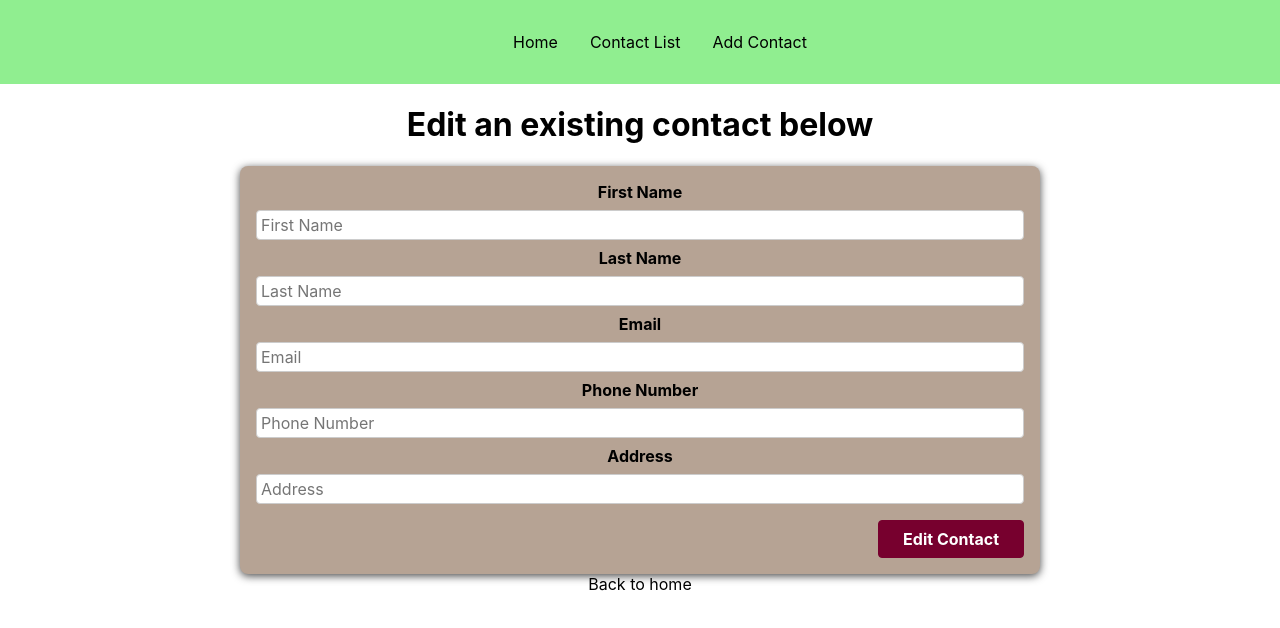
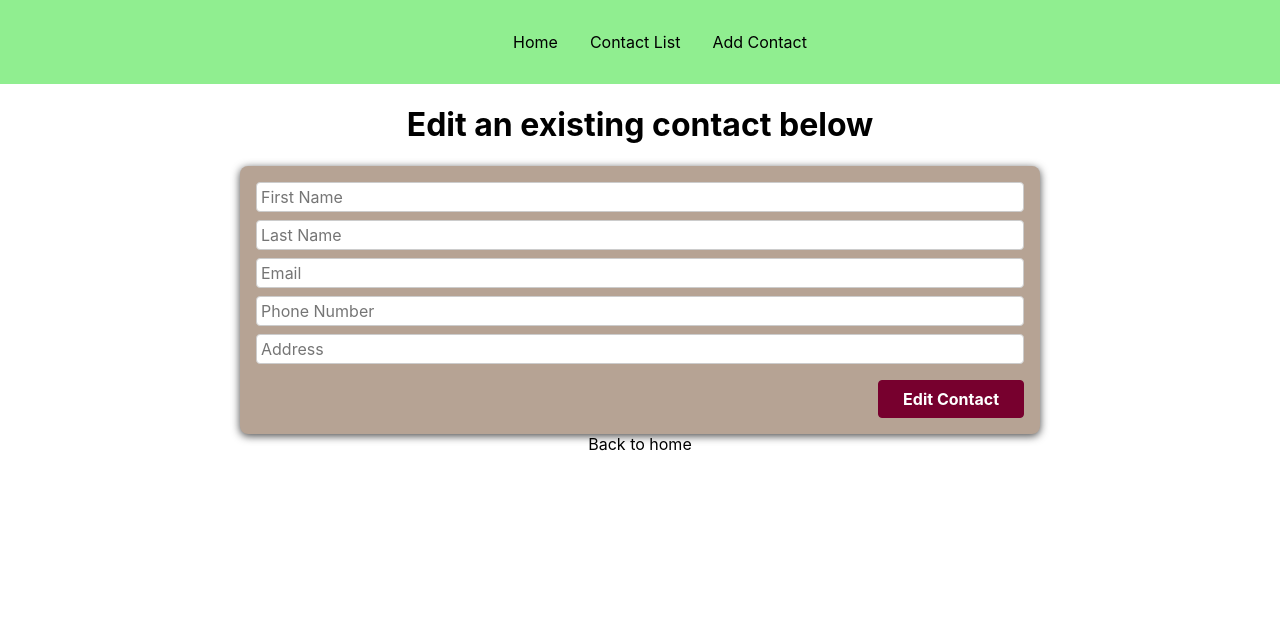
Before and after one commit to vineeth2/contact-list-app, a Next.js app: page /edit-contact in a window 1280 px wide. Shown: the top 628 px of the page. Built offline with nearby package versions, Linux system fonts and the light colour scheme.

Commit message:
made edit contact form consistent with add contact form, deleted unnecessary files, and added titles to every page

```diff
--- a/components/EditContactForm.js
+++ b/components/EditContactForm.js
@@ -1,6 +1,6 @@
 import { useRef } from 'react';
 import Card from './card/Card';
-import classes from './EditContactForm.module.css';
+import classes from './NewContactForm.module.css';
 //import { numericInput, enforceFormat, validatePhone } from './FormValidation';
 import React, { useState, useEffect } from 'react';
 //import React from 'react';
@@ -12,7 +12,8 @@ function EditContactForm(props) {
     const emailRef = useRef();
     const phoneRef = useRef();
     const addressRef = useRef();
-    const [emailValid, setEmailValid] = useState(true)
+    const [emailValid, setEmailValid] = useState(true);
+    const [phoneValid, setPhoneValid] = useState(true);
 
     function submitHandler(event) {
         event.preventDefault();
@@ -41,35 +42,90 @@ function EditContactForm(props) {
         } else {
             setEmailValid(false);
         }
+    }
 
+    function checkPhone(event) {                //Checks to see if the phone is actually a number.
+        const phone = phoneRef.current.value;
+        if (Number.isInteger(parseInt(phone))) {
+            if (phone.length == 10) {
+                phoneRef.current.value = formatPhone(phone);
+                setPhoneValid(true);
+            }
+        } else if (!Number.isInteger(parseInt(phone))) {
+            console.log("Not integer!");
+            setPhoneValid(false);
+        } else {
+            setPhoneValid(true);
+        }
     }
+
+    function formatPhone(phoneNumber) {         //formats United States phone numbers.
+        var formattedNumber = "";
+        const areaCode = phoneNumber.substring(0,3);
+        const middle = phoneNumber.substring(3,6);
+        const ending = phoneNumber.substring(6,10);
+
+        formattedNumber = '(' + areaCode + ') ' + middle + ' - ' + ending;
+
+        return formattedNumber;
+    }
+
     return (
         <Card>
           <form className={classes.form} onSubmit={submitHandler}>
             <div className={classes.control}>
-              <label htmlFor='fname'>First Name</label>
-              <input type='text' placeholder="First Name" required id='fname' ref={fnameRef} />
+              <input
+                type='text'
+                placeholder="First Name"    //First Name
+                required id='fname'
+                ref={fnameRef} />
             </div>
+
             <div className={classes.control}>
-              <label htmlFor='lname'>Last Name</label>
-              <input type='text' placeholder="Last Name" required id='lname' ref={lnameRef} />
+              <input
+                type='text'
+                placeholder="Last Name"     //Last Name
+                required id='lname'
+                ref={lnameRef} />
             </div>
+
             <div className={classes.control}>
-              <label htmlFor='email'>Email</label>
-              <input type='text' placeholder="Email" required id='email' ref={emailRef} onChange={checkEmail}/>
-              { emailValid ? null : (<Alert color="warning">
-                <span className="alert-icon"><i class="ni ni-like-2"></i></span>
-                <span className="alert-text"><strong>Please Enter a Valid Email.</strong></span>
-              </Alert>) }
+              <input
+                type='text'
+                placeholder="Email"         //Email Address
+                required id='email'
+                ref={emailRef}
+                onChange={checkEmail} />
+
+              { emailValid ? null
+                           : (<Alert color="warning">
+                                <span className="alert-icon"><i class="ni ni-like-2"></i></span>
+                                <span className="alert-text"><strong>Please Enter a Valid Email.</strong></span>
+                              </Alert>) }
             </div>
+
             <div className={classes.control}>
-                <label htmlFor='phone'>Phone Number</label>
-                <input type='number' placeholder="Phone Number" required id='phone' maxLength='16' ref={phoneRef} />
+              <input
+                type='text'
+                placeholder="Phone Number"  //Phone Number
+                required id='phone'
+                ref={phoneRef}
+                onChange={checkPhone} />
+              { phoneValid ? null
+                           : (<Alert color="warning">
+                                <span className="alert-icon"><i class="ni ni-like-2"></i></span>
+                                <span className="alert-text"><strong>Please Enter a Valid Number.</strong></span>
+                              </Alert>)}
             </div>
+
             <div className={classes.control}>
-              <label htmlFor='address'>Address</label>
-              <input type='text' placeholder="Address" required id='address' ref={addressRef} />
+              <input
+                type='text'
+                placeholder="Address"       //Home Address
+                required id='address'
+                ref={addressRef} />
             </div>
+
             <div className={classes.actions}>
               <button>Edit Contact</button>
             </div>
--- a/components/EditContactForm.module.css
+++ /dev/null
@@ -1,45 +0,0 @@
-.form {
-    padding: 1rem;
-}
-
-.control {
-margin-bottom: 0.5rem;
-}
-
-.control label {
-display: block;
-font-weight: bold;
-margin-bottom: 0.5rem;
-}
-
-.control input,
-.control textarea {
-display: block;
-font: inherit;
-border-radius: 4px;
-border: 1px solid #ccc;
-padding: 0.25rem;
-width: 100%;
-}
-
-.actions {
-margin-top: 1rem;
-text-align: right;
-}
-
-.actions button {
-font: inherit;
-cursor: pointer;
-background-color: #77002e;
-color: white;
-padding: 0.5rem 1.5rem;
-border: 1px solid #77002e;
-border-radius: 4px;
-font-weight: bold;
-}
-
-.actions button:hover,
-.actions button:active {
-background-color: #a50e48;
-border-color: #a50e48;
-}
--- a/pages/index.js
+++ b/pages/index.js
@@ -1,11 +1,15 @@
 //Home page Code
 import Link from 'next/link';
 import { Fragment } from 'react';
+import Head from 'next/head';
 
 function HomePage() {
     return (
         //takes you to contacts page
         <Fragment>
+            <Head>
+                <title>Welcome to Contacts</title>
+            </Head>
             <h1>Welcome to Contacts!</h1>
         </Fragment>
     );
```
Also changed, not shown: pages/[contactId].js (+6 -3 lines), pages/contacts.js (+8 -1 lines), pages/delete-contact.js (deleted, +0 -38 lines).
